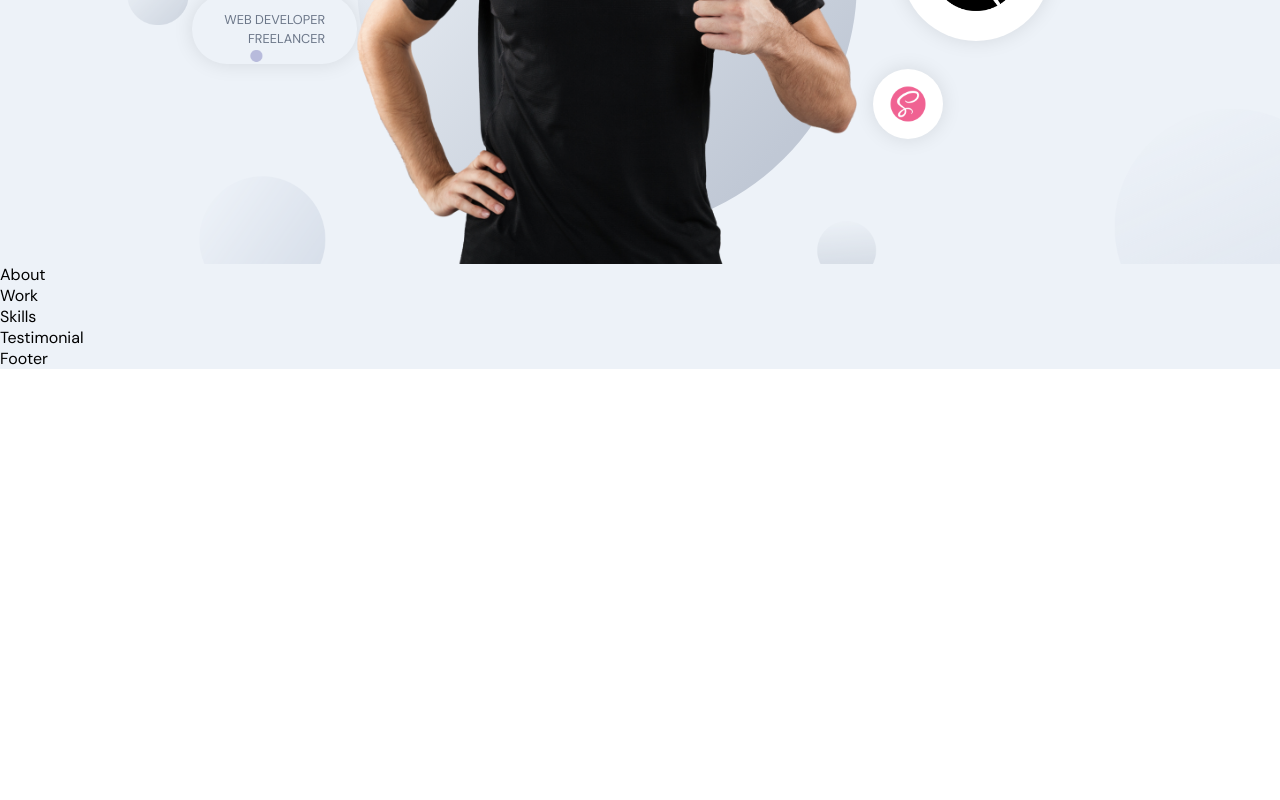
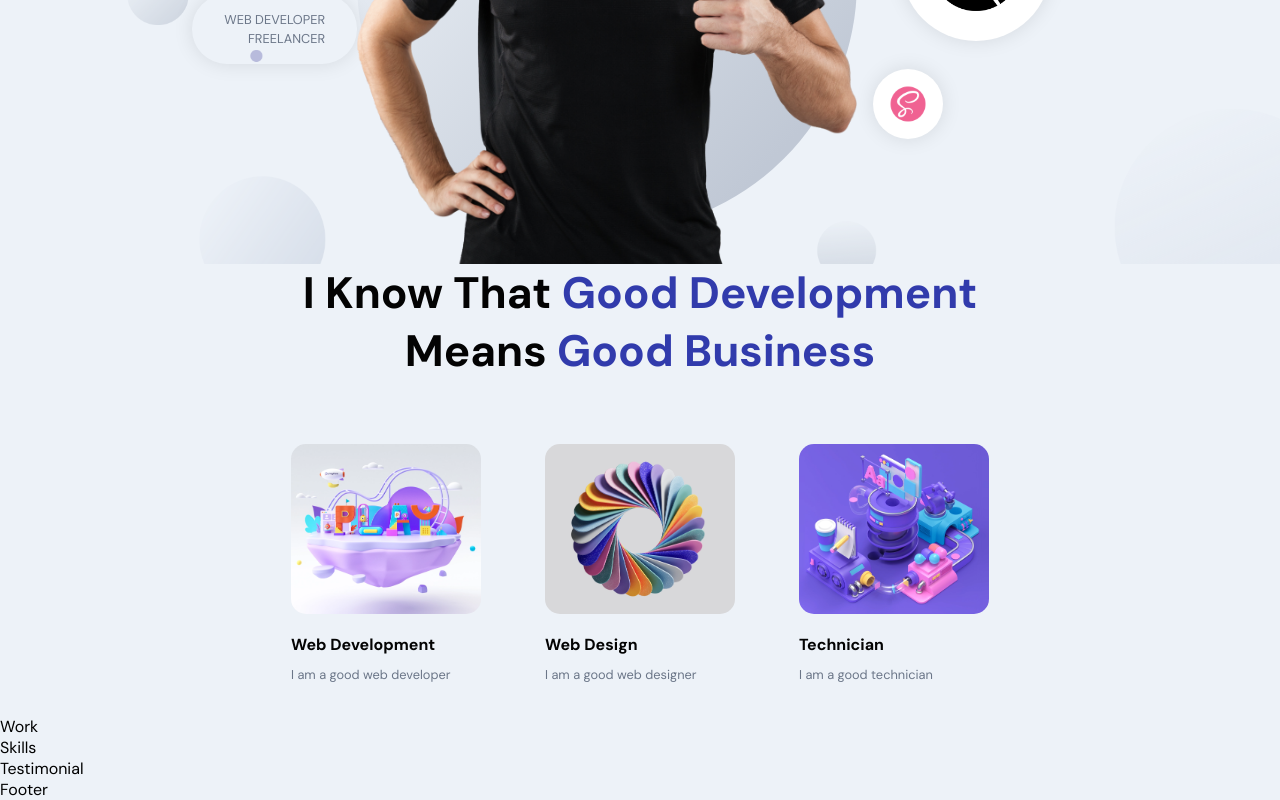
Before and after one commit to jordanepps/jordan-portfolio, a React (Create React App) app in the folder frontend/: page / in a window 1280 px wide. Shown: the part 459-1259 px from the top of the page. Before the commit the page ends 828 px from the top, so only its background shows below. Built offline with nearby package versions, Linux system fonts and the light colour scheme.

Commit message:
Added styles to about component

```diff
--- a/frontend/src/container/About/About.jsx
+++ b/frontend/src/container/About/About.jsx
@@ -1,10 +1,58 @@
-import React from 'react'
-import './About.scss'
+import React, { useState, useEffect } from 'react';
+import { motion } from 'framer-motion';
+
+import { images } from '../../constants';
+import './About.scss';
+
+const abouts = [
+  {
+    title: 'Web Development',
+    description: 'I am a good web developer',
+    imgUrl: images.about01,
+  },
+  {
+    title: 'Web Design',
+    description: 'I am a good web designer',
+    imgUrl: images.about02,
+  },
+  {
+    title: 'Technician',
+    description: 'I am a good technician',
+    imgUrl: images.about04,
+  },
+];
 
 const About = () => {
   return (
-    <div>About</div>
-  )
-}
+    <>
+      <h2 className="head-text">
+        {/*
+        //TODO: Play with about heading text
+         */}
+        I Know That <span>Good Development</span>
+        <br /> means <span>Good Business</span>
+      </h2>
+      <div className="app__profiles">
+        {abouts.map((about, i) => (
+          <motion.div
+            whileInView={{ opacity: 1 }}
+            whileHover={{ scale: 1.1 }}
+            transition={{ duration: 0.5, type: 'tween' }}
+            className="app__profile-item"
+            key={about.title + i}
+          >
+            <img src={about.imgUrl} alt={about.title} />
+            <h2 className="bold-text" style={{ marginTop: 20 }}>
+              {about.title}
+            </h2>
+            <p className="p-text" style={{ marginTop: 10 }}>
+              {about.description}
+            </p>
+          </motion.div>
+        ))}
+      </div>
+    </>
+  );
+};
 
-export default About
+export default About;
--- a/frontend/src/container/About/About.scss
+++ b/frontend/src/container/About/About.scss
@@ -0,0 +1,40 @@
+.app__about {
+    flex: 1;
+    width: 100%;
+    flex-direction: column;
+}
+
+.app__profiles {
+    display: flex;
+    justify-content: center;
+    align-items: flex-start;
+    flex-wrap:wrap;
+    margin-top: 2rem;
+}
+
+.app__profile-item {
+    width: 190px;
+    display: flex;
+    justify-content: flex-start;
+    align-items: flex-start;
+    flex-direction: column;
+    margin: 2rem;
+
+    img {
+        width: 100%;
+        height: 170px;
+        border-radius: 15px;
+        object-fit: cover;
+    }
+
+    @media screen and (min-width: 2000px) {
+        width: 370px;
+        margin: 2rem 4rem;
+
+        img {
+            height: 320px;
+        }
+    }
+
+
+}
```
